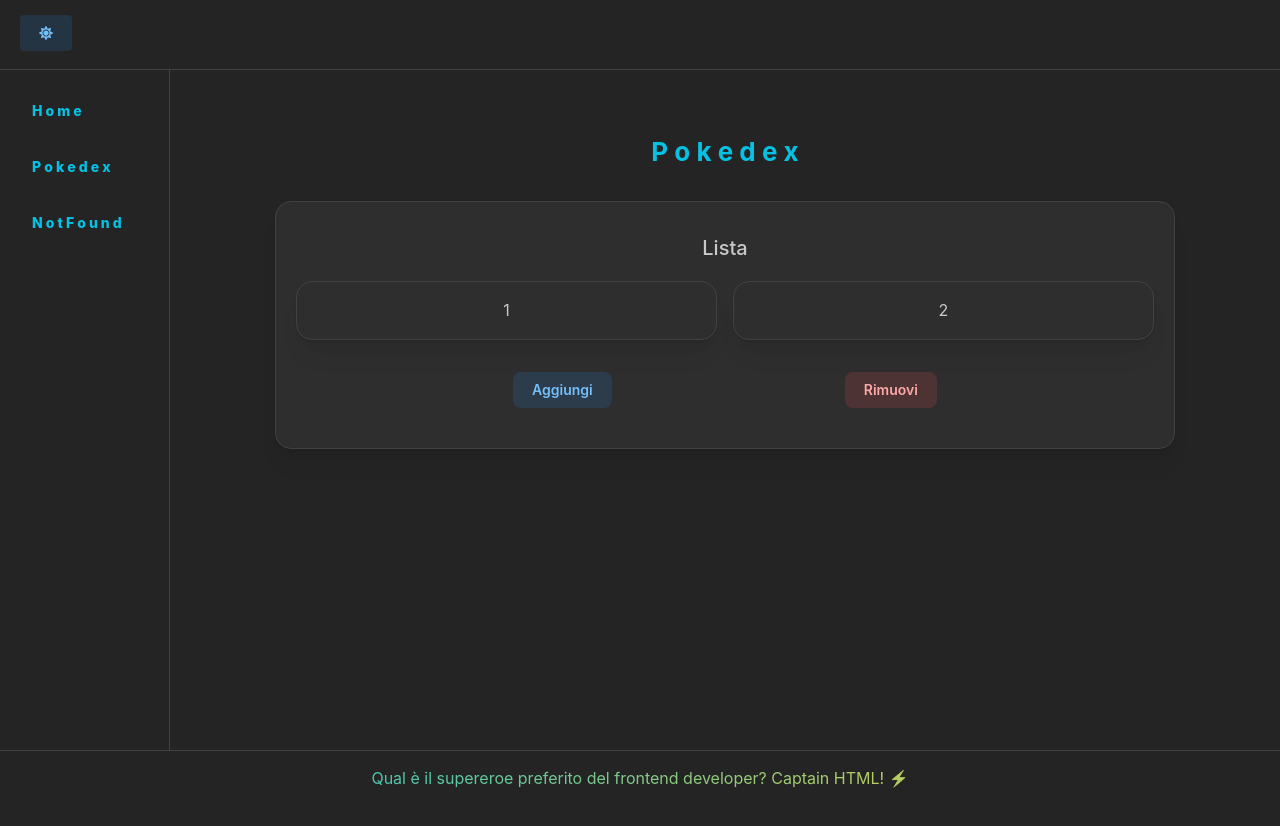
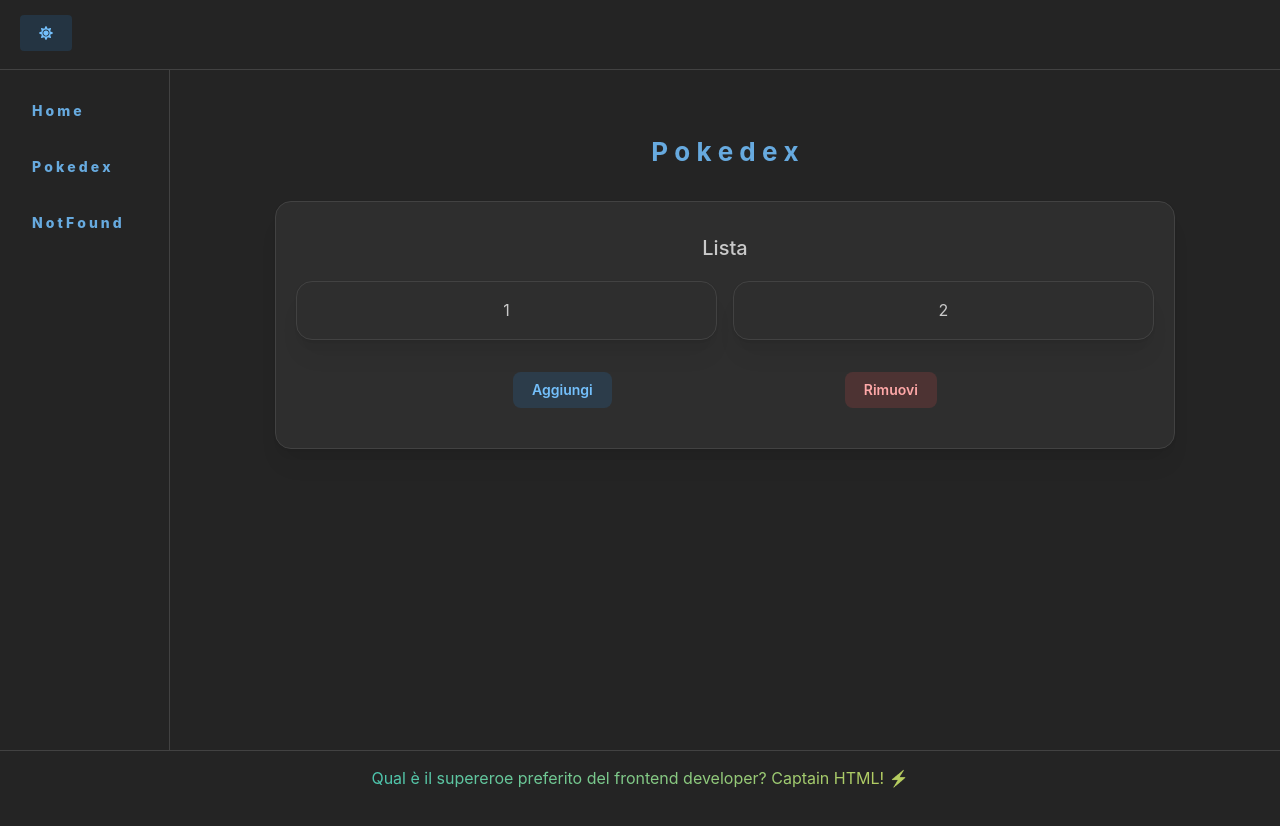
Before and after one commit to DarrenJay95/Front-End-BC-Soft, a React (Vite) app in the folder BcSoftTraining/: page /pokedex in a window 1280 px wide. Shown: the top 826 px of the page. Built offline with nearby package versions, Linux system fonts and the light colour scheme; no server answers.

Commit message:
refactor(color): color blue modified

```diff
--- a/BcSoftTraining/src/AtomicDesign/Atom/Color/index.tsx
+++ b/BcSoftTraining/src/AtomicDesign/Atom/Color/index.tsx
@@ -11,7 +11,7 @@
 
   const changeColor = () => {
     // Cambia il colore in base al colore corrente
-    setColor(color === '#05C1E3' ? '#FFD129' : '#05C1E3'); // istruzione condizionale ternario
+    setColor(color === '#67AADF' ? '#FFD129' : '#67AADF'); // istruzione condizionale ternario
   };
 
   return (
--- a/BcSoftTraining/src/Components/Navbar/navbar.tsx
+++ b/BcSoftTraining/src/Components/Navbar/navbar.tsx
@@ -9,17 +9,18 @@
             <NavLink
                 label='H o m e'
                 onClick={() => navigate('/home')}
-                style={{ color: '#05C1E3', fontWeight: 800 }}
+                variant="light"
+                style={{ color: '#67AADF', fontWeight: 800 }}
             />
             <NavLink
                 label='P o k e d e x'
                 onClick={() => navigate('/pokedex')}
-                style={{ color: '#05C1E3', fontWeight: 800 }}
+                style={{ color: '#67AADF', fontWeight: 800 }}
             />
             <NavLink
                 label='N o t  F o u n d'
                 onClick={() => navigate('*')}
-                style={{ color: '#05C1E3', fontWeight: 800 }}
+                style={{ color: '#67AADF', fontWeight: 800 }}
             />
         </AppShell.Navbar>
     )
--- a/BcSoftTraining/src/Components/Pokedex/pokedex.tsx
+++ b/BcSoftTraining/src/Components/Pokedex/pokedex.tsx
@@ -36,7 +36,7 @@
 
     return (
         <Box className="App">
-            <Title order={2} fw={700} c={'#05C1E3'}>P o k e d e x</Title>
+            <Title order={2} fw={700} c={'#67AADF'}>P o k e d e x</Title>
             <Space h={'xl'}></Space>
             <Pokemon></Pokemon>
         </Box>
```
